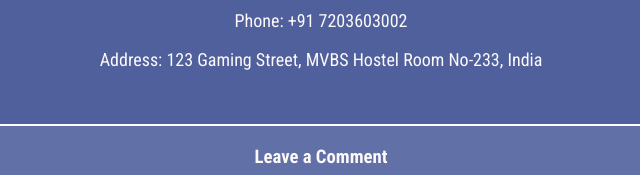
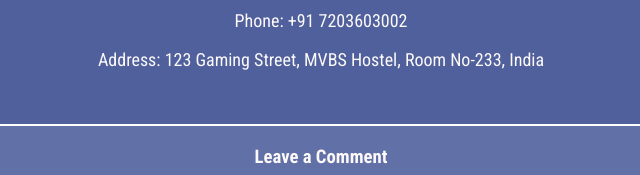
Before and after one commit to Piyush6046/GameZone, a plain HTML site: page contact.html in a window 1280 px wide. Shown: the part 262-437 px from the top of the page, 319-959 px from the left. Drawn offline with Linux system fonts and the light colour scheme.

Commit message:
Update contact.html

```diff
--- a/contact.html
+++ b/contact.html
@@ -147,7 +147,7 @@
             <div class="contact-info">
                 <p>Email: progamer@progamer.com</p>
                 <p>Phone: +91 7203603002</p>
-                <p>Address: 123 Gaming Street, MVBS Hostel Room No-233, India</p>
+                <p>Address: 123 Gaming Street, MVBS Hostel, Room No-233, India</p>
             </div>
             <div class="comment-box">
                 <h3>Leave a Comment</h3>
```
